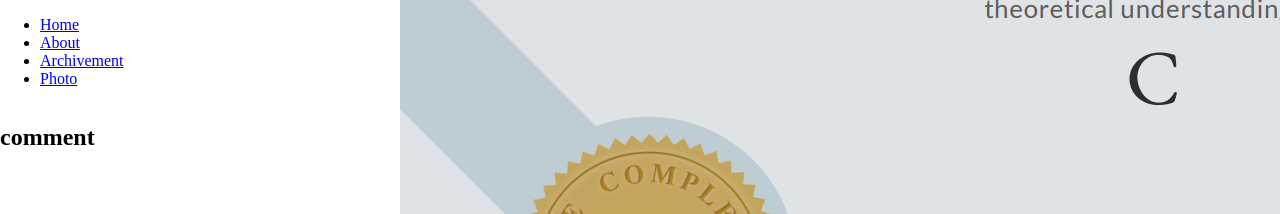
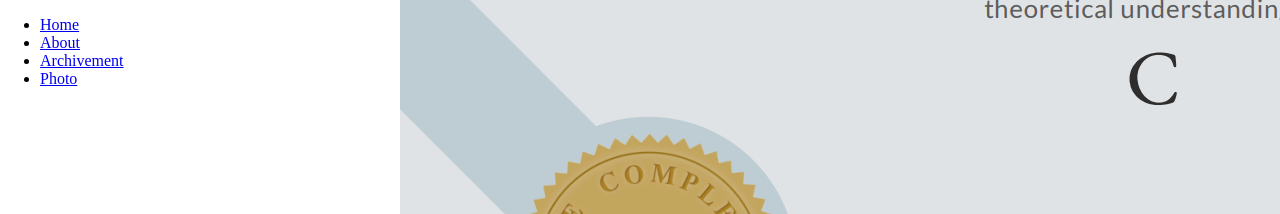
Before and after one commit to rivaldo-bogar/rivaldo-bogar.github.io, a website: page Myportofolio/index.html in a window 1280 px wide. Shown: the top 214 px of the page. Drawn offline with Linux system fonts and the light colour scheme; no server answers.

Commit message:
hide comment preview

```diff
--- a/Myportofolio/index.html
+++ b/Myportofolio/index.html
@@ -68,10 +68,10 @@
         <br> <br> <br> <br>
 
     </div>
-    <div id="commentList">
+    <!-- <div id="commentList">
         <h2>comment</h2>
         <ul id="comments"></ul>
-    </div>
+    </div> -->
     <script src="https://www.gstatic.com/firebasejs/8.10.0/firebase-app.js"></script>
     <script src="https://www.gstatic.com/firebasejs/8.10.0/firebase-database.js"></script>
     <script src="index.js"></script>
```
